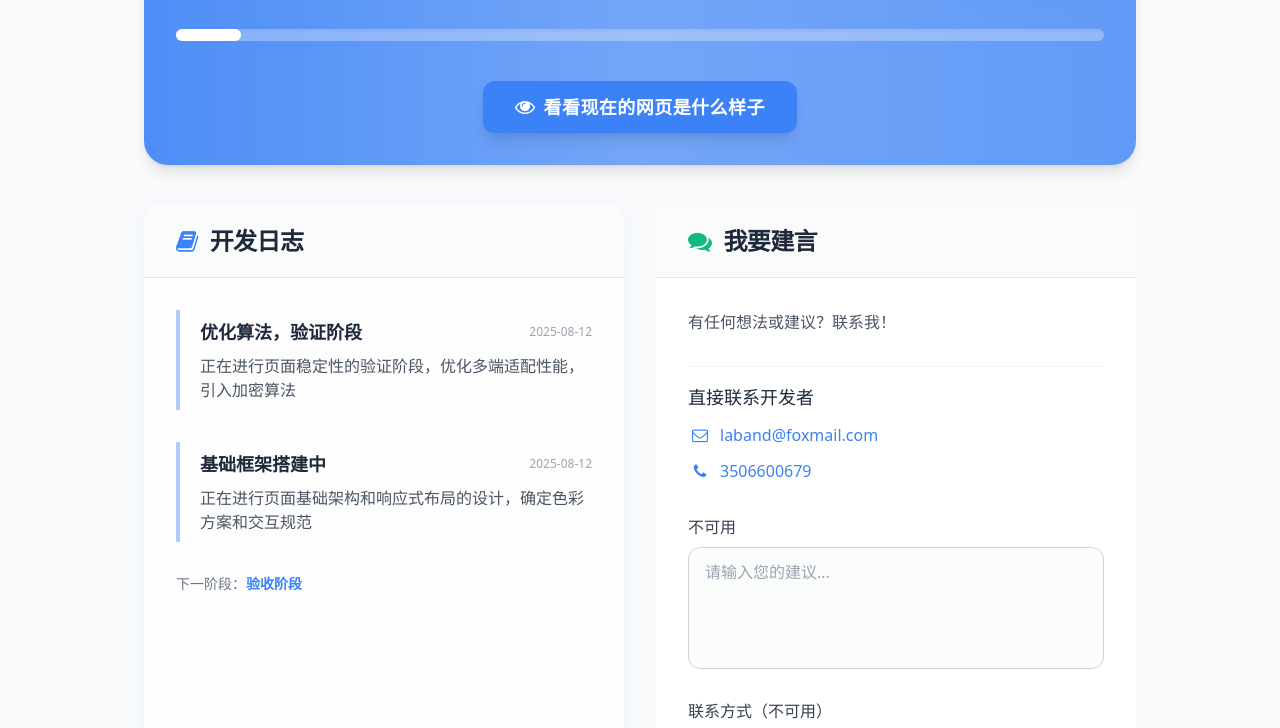
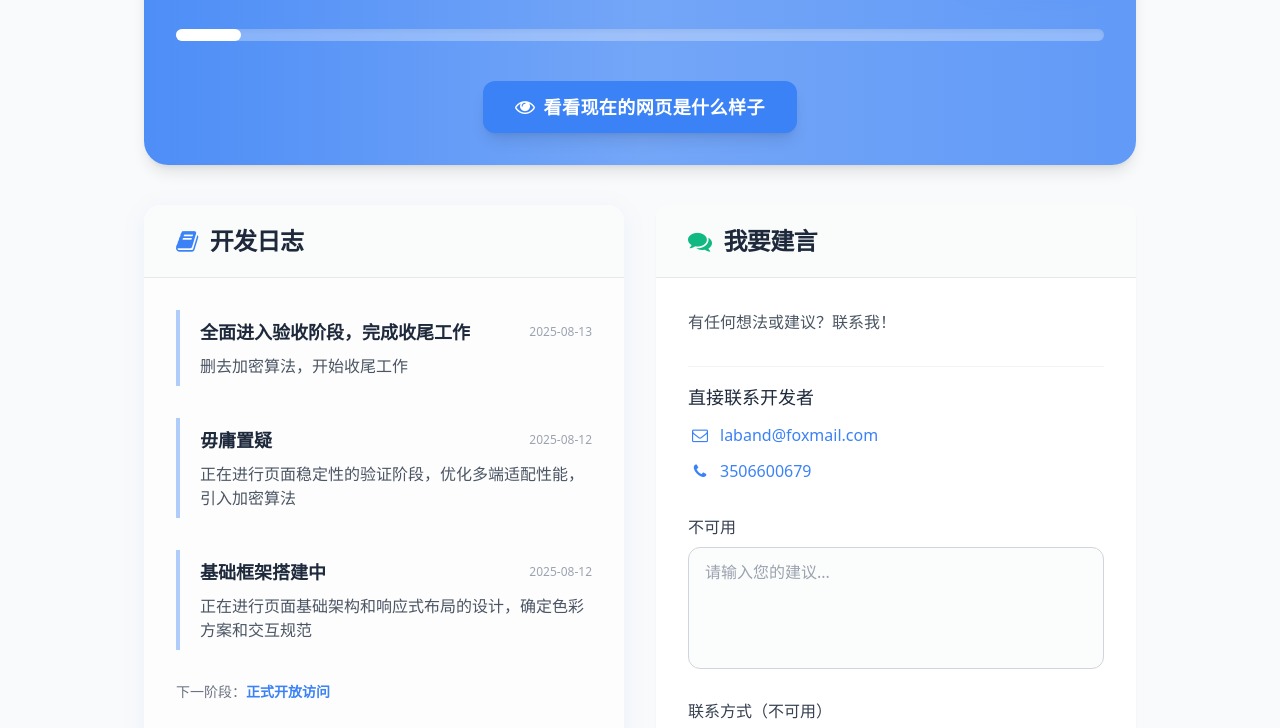
Before and after one commit to Felix-Sterling/xysy2025, a plain HTML site: page index.html in a window 1280 px wide. Shown: the part 223-951 px from the top of the page. Drawn offline with nearby package versions, Linux system fonts and the light colour scheme.

Commit message:
Update index.html

```diff
--- a/index.html
+++ b/index.html
@@ -105,7 +105,14 @@
             <!-- 日志条目 -->
             <div class="border-l-4 border-primary/40 pl-5 py-2">
               <div class="flex justify-between items-center mb-2">
-                <h4 class="font-semibold text-lg">优化算法，验证阶段</h4>
+                <h4 class="font-semibold text-lg">全面进入验收阶段，完成收尾工作</h4>
+                <span class="text-xs text-gray-400">2025-08-13</span>
+              </div>
+              <p class="text-base text-gray-600">删去加密算法，开始收尾工作</p>
+            </div>
+            <div class="border-l-4 border-primary/40 pl-5 py-2">
+              <div class="flex justify-between items-center mb-2">
+                <h4 class="font-semibold text-lg">毋庸置疑</h4>
                 <span class="text-xs text-gray-400">2025-08-12</span>
               </div>
               <p class="text-base text-gray-600">正在进行页面稳定性的验证阶段，优化多端适配性能，引入加密算法</p>
@@ -119,7 +126,7 @@
             </div>
           </div>
           <div class="mt-8 text-sm text-gray-500">
-            <p>下一阶段：<span class="font-semibold text-primary">验收阶段</span></p>
+            <p>下一阶段：<span class="font-semibold text-primary">正式开放访问</span></p>
           </div>
         </div>
       </div>
```
